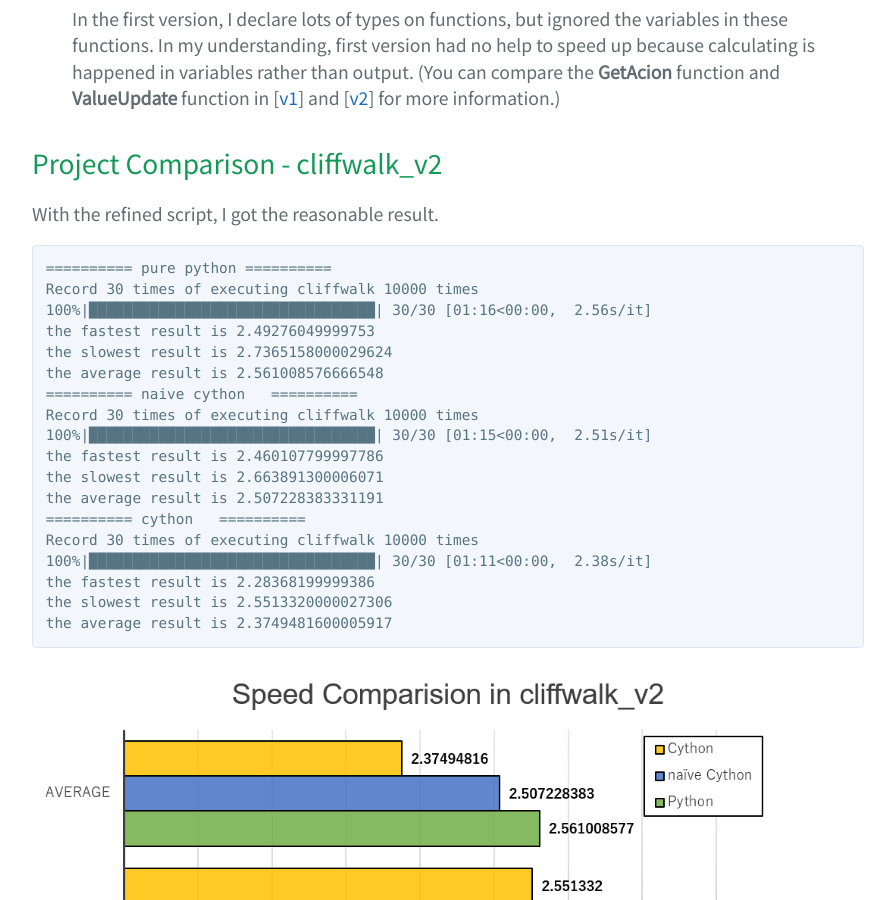
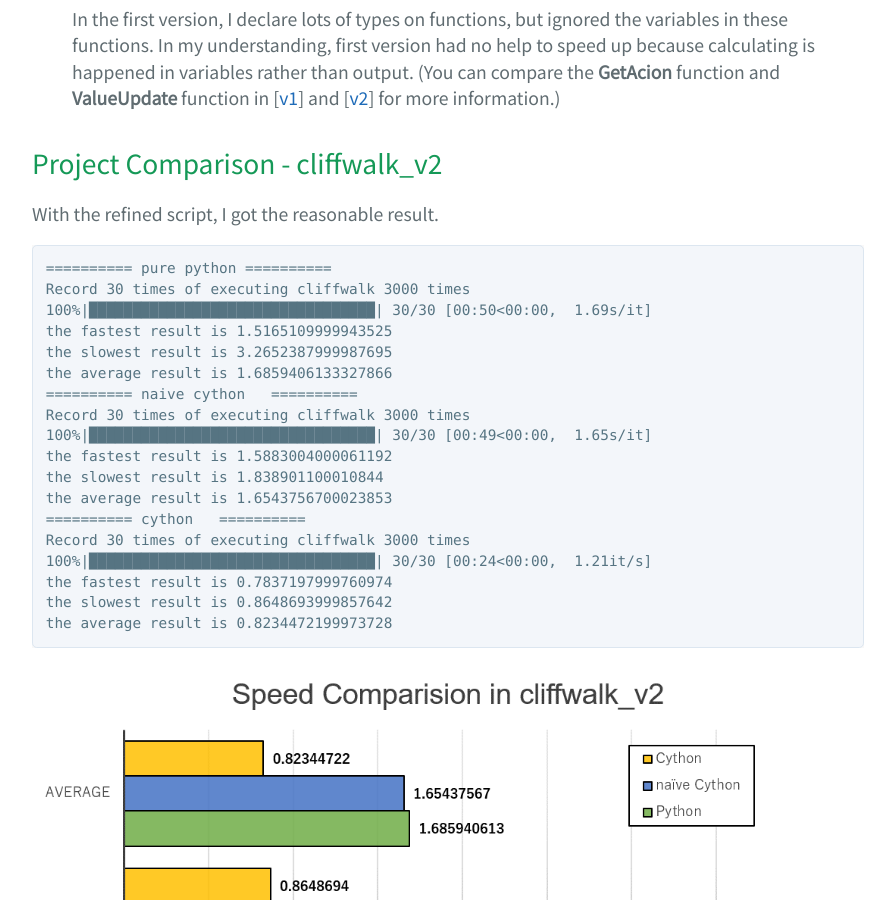
Before and after one commit to ChampDBG/ChampDBG.github.io, a Jekyll site: the page built from _posts/2020-04-08-Cython Self-Study2.md, in a window 1280 px wide and 900 px high, scrolled down 1262 px. Shown: the whole window, without its empty margins (192-1087 px from the left). Built offline with Jekyll 4.4.1, drawn with Linux system fonts in a browser that asks for light colours.

Commit message:
modify the invalid url
1. modify the invalid url
2. add sarsa into experiment makes it close to first day experiment.

````diff
--- a/_posts/2020-04-08-Cython Self-Study2.md
+++ b/_posts/2020-04-08-Cython Self-Study2.md
@@ -4,7 +4,7 @@ title: "Cython self-Learning (2)"
 date: 2020-04-08 21:00:00 +0900
 categories: [program, Python, Cython, self-learning]
 ---
-> If you haven't seen the previous [article](https://champdbg.github.io/program/python/self-learning/Cython-Self-Study/), it is better to read it before you read this article.
+> If you haven't seen the previous [article](https://champdbg.github.io/program/python/cython/self-learning/Cython-Self-Study/), it is better to read it before you read this article.
 
 In this article, I tried to prove my explaination, the reason why my Cython script did so bad, in last article and I found this words.
 
@@ -34,23 +34,23 @@ With these material, I start to modify my script and the new one is [[here](http
 With the refined script, I got the reasonable result.
 ```
 ========== pure python ==========
-Record 30 times of executing cliffwalk 10000 times
-100%|█████████████████████████████████| 30/30 [01:16<00:00,  2.56s/it]
-the fastest result is 2.49276049999753
-the slowest result is 2.7365158000029624
-the average result is 2.561008576666548
+Record 30 times of executing cliffwalk 3000 times
+100%|█████████████████████████████████| 30/30 [00:50<00:00,  1.69s/it]
+the fastest result is 1.5165109999943525
+the slowest result is 3.2652387999987695
+the average result is 1.6859406133327866
 ========== naive cython   ==========
-Record 30 times of executing cliffwalk 10000 times
-100%|█████████████████████████████████| 30/30 [01:15<00:00,  2.51s/it]
-the fastest result is 2.460107799997786
-the slowest result is 2.663891300006071
-the average result is 2.507228383331191
+Record 30 times of executing cliffwalk 3000 times
+100%|█████████████████████████████████| 30/30 [00:49<00:00,  1.65s/it]
+the fastest result is 1.5883004000061192
+the slowest result is 1.838901100010844
+the average result is 1.6543756700023853
 ========== cython   ==========
-Record 30 times of executing cliffwalk 10000 times
-100%|█████████████████████████████████| 30/30 [01:11<00:00,  2.38s/it]
-the fastest result is 2.28368199999386
-the slowest result is 2.5513320000027306
-the average result is 2.3749481600005917
+Record 30 times of executing cliffwalk 3000 times
+100%|█████████████████████████████████| 30/30 [00:24<00:00,  1.21it/s]
+the fastest result is 0.7837197999760974
+the slowest result is 0.8648693999857642
+the average result is 0.8234472199973728
 ```
 ![](/img/20200408_Speed Comparison cliffwalk_v2.png)
 
````
Also changed, not shown: img/20200408_Speed Comparison cliffwalk_v2.png.
